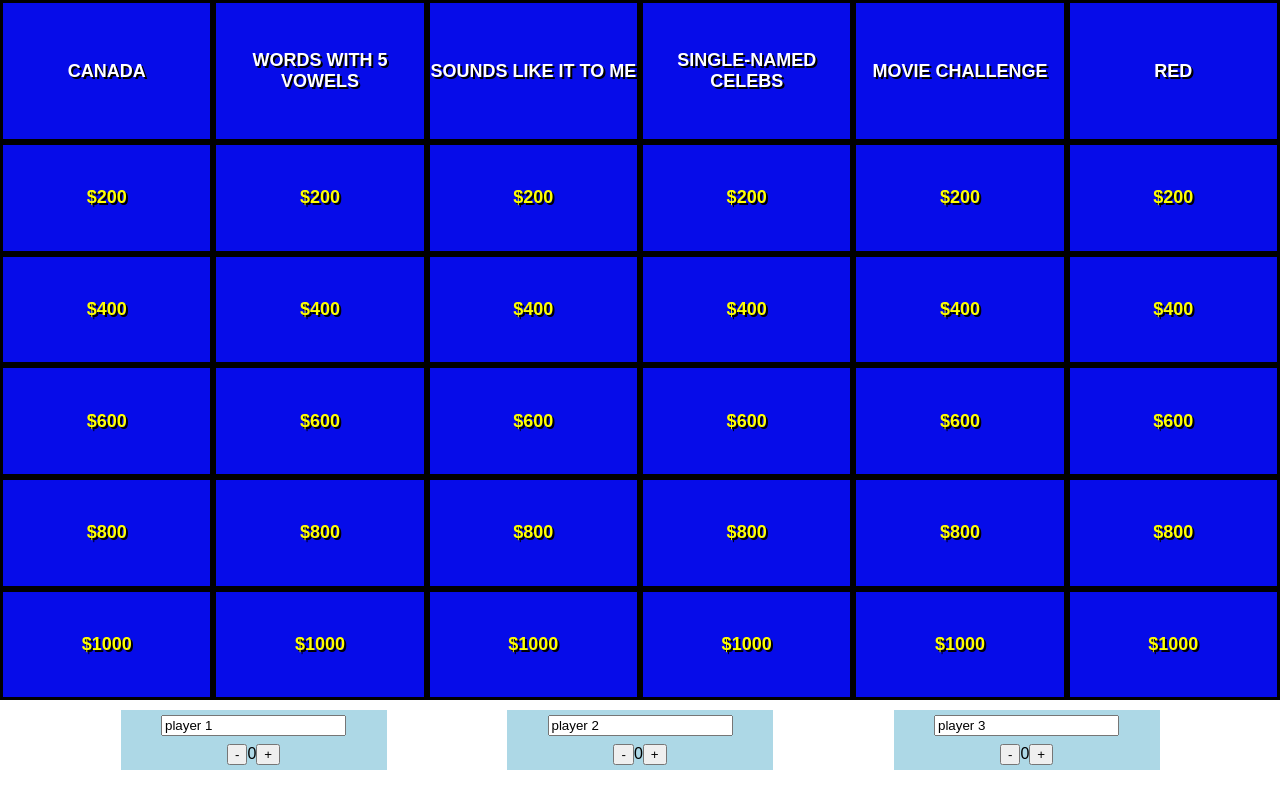
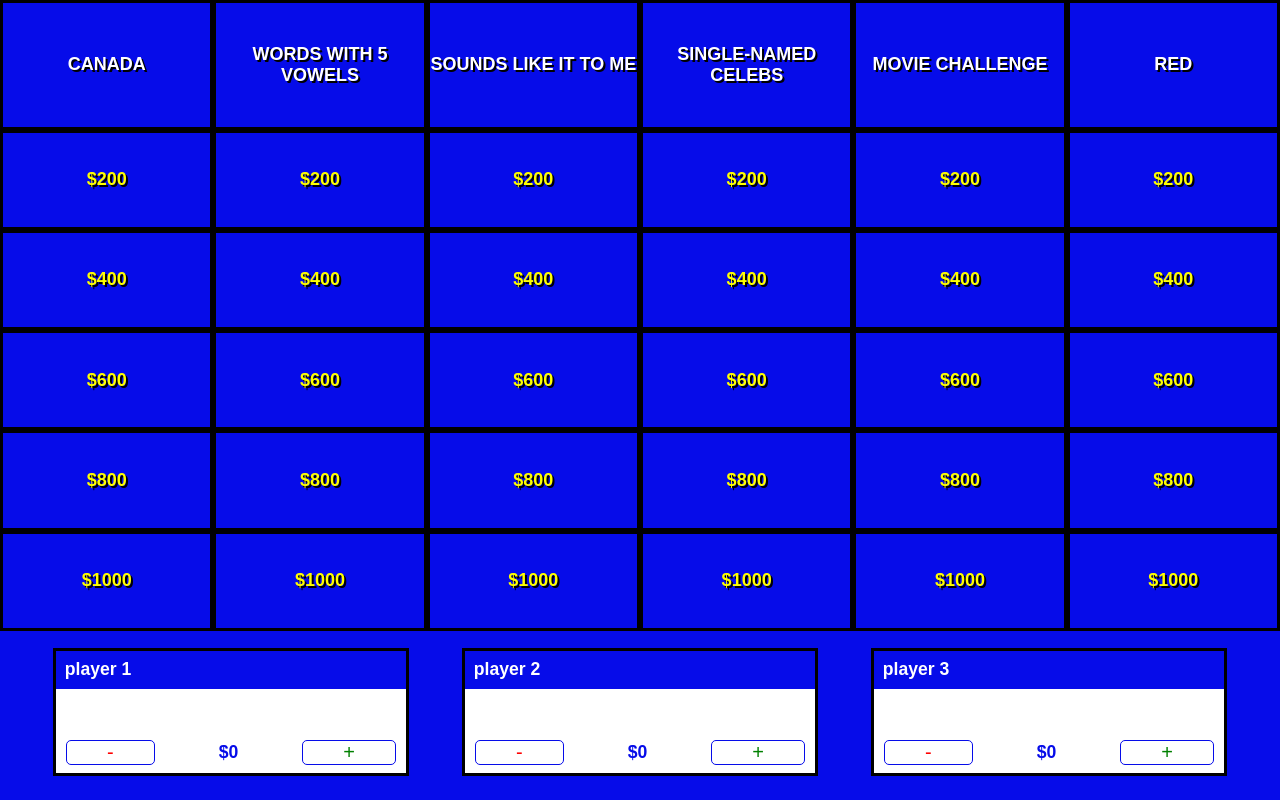
Before and after one commit to northsidejustin/2019-react-workshop, a React (Create React App) app: page / in a window 1280 px wide. Built offline with nearby package versions, Linux system fonts and the light colour scheme.

Commit message:
style to the player input

```diff
--- a/src/App.css
+++ b/src/App.css
@@ -1,17 +1,73 @@
 .player-list {
   display: flex;
   justify-content: space-evenly;
-  align-items: center;
-  height: 15%;
-}
+  height: 20%;
+  background: #060ce9;
+  }
 
 .player-input {
-  padding: 5px;
   display: flex;
   flex-direction: column;
   justify-content: space-between;
   align-items: center;
-  height: 50px;
-  width: 20%;
-  background-color: lightblue;
+  height: 80%;
+  width: 30%;
+  max-width: 350px;
+  background-color: white;
+  border: 3px solid black;
+
 }
+
+.player-input input{
+  width: 100%;
+  border: none;
+  box-sizing: border-box;
+  padding: 0.5em;
+  background: #060ce9;
+  color: white;
+  font-weight: bold;
+  font-size: 1.1em;
+}
+
+.player-score{
+  width: 100%;
+  justify-content: space-between;
+  align-items: center;
+  display: flex;
+  margin: 0.5em;
+}
+
+button{
+  background-color: white;
+  color: #060ce9;
+  border: 1px solid #060ce9;
+  text-align: center;
+  text-decoration: none;
+  display: inline-block;
+  font-size: 20px;
+  transition-duration: 0.4s;
+  cursor: pointer;
+  padding: 0 2em;
+  border-radius: 5px;
+    margin-left:10px;
+  margin-right: 10px;
+}
+
+button:hover{
+  background-color: #060ce9;
+  color: white;
+  border: 1px solid white;
+}
+.minus{
+  color: red;
+}
+
+.plus{
+  color: green;
+}
+
+label{
+  color: #060ce9;
+  font-weight: bold;
+  font-size: 1.1em;
+}
--- a/src/Board.css
+++ b/src/Board.css
@@ -7,6 +7,7 @@
 .board {
   display: flex;
   height: 85%;
+  background: #060ce9;
 }
 
 .player-list{
--- a/src/Card.css
+++ b/src/Card.css
@@ -10,6 +10,7 @@
   font-size: 18px;
   font-weight: bold;
   text-shadow: 2px 2px black;
+  box-sizing: border-box;
 }
 
 .card.visited{
--- a/src/Modal.css
+++ b/src/Modal.css
@@ -27,7 +27,7 @@
   display: flex;
   flex-direction: column;
   align-items: center;
-  /* justify-content: center; */
+  justify-content: center;
 }
 
 .question{
--- a/src/PlayerInput.js
+++ b/src/PlayerInput.js
@@ -13,9 +13,9 @@ const PlayerInput = ({ name, score, setName, setScore }) => {
         onChange={onChange}
       />
       <div className="player-score">
-        <button onClick={() => {setScore('sub')}}> - </button>
-        <label>{score}</label>
-        <button onClick={() => {setScore('add')}}> + </button>
+        <button onClick={() => {setScore('sub')}} className="minus"> - </button>
+        <label>${score}</label>
+        <button onClick={() => {setScore('add')}} className="plus"> + </button>
       </div>
     </div>
   )
```
